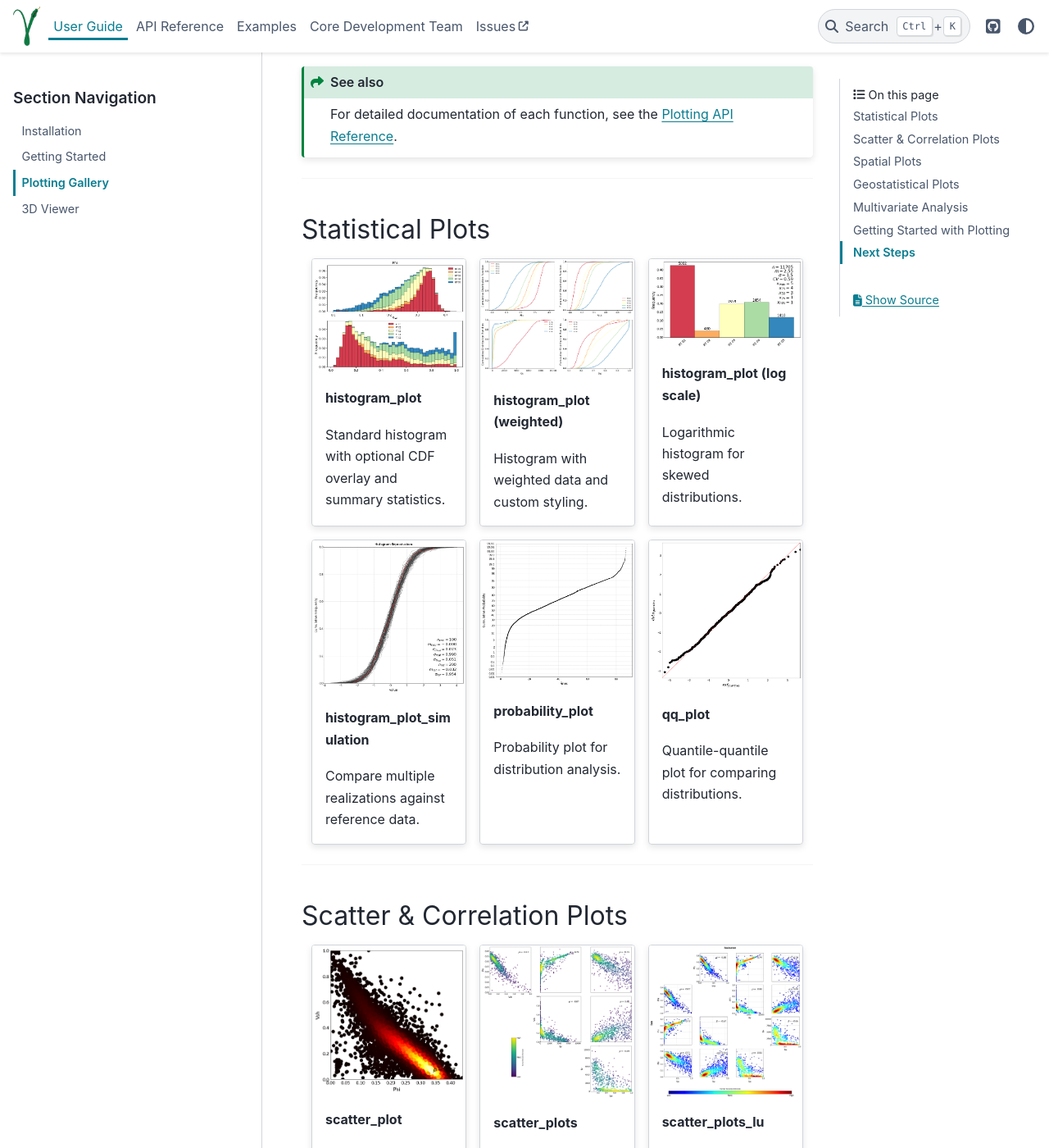
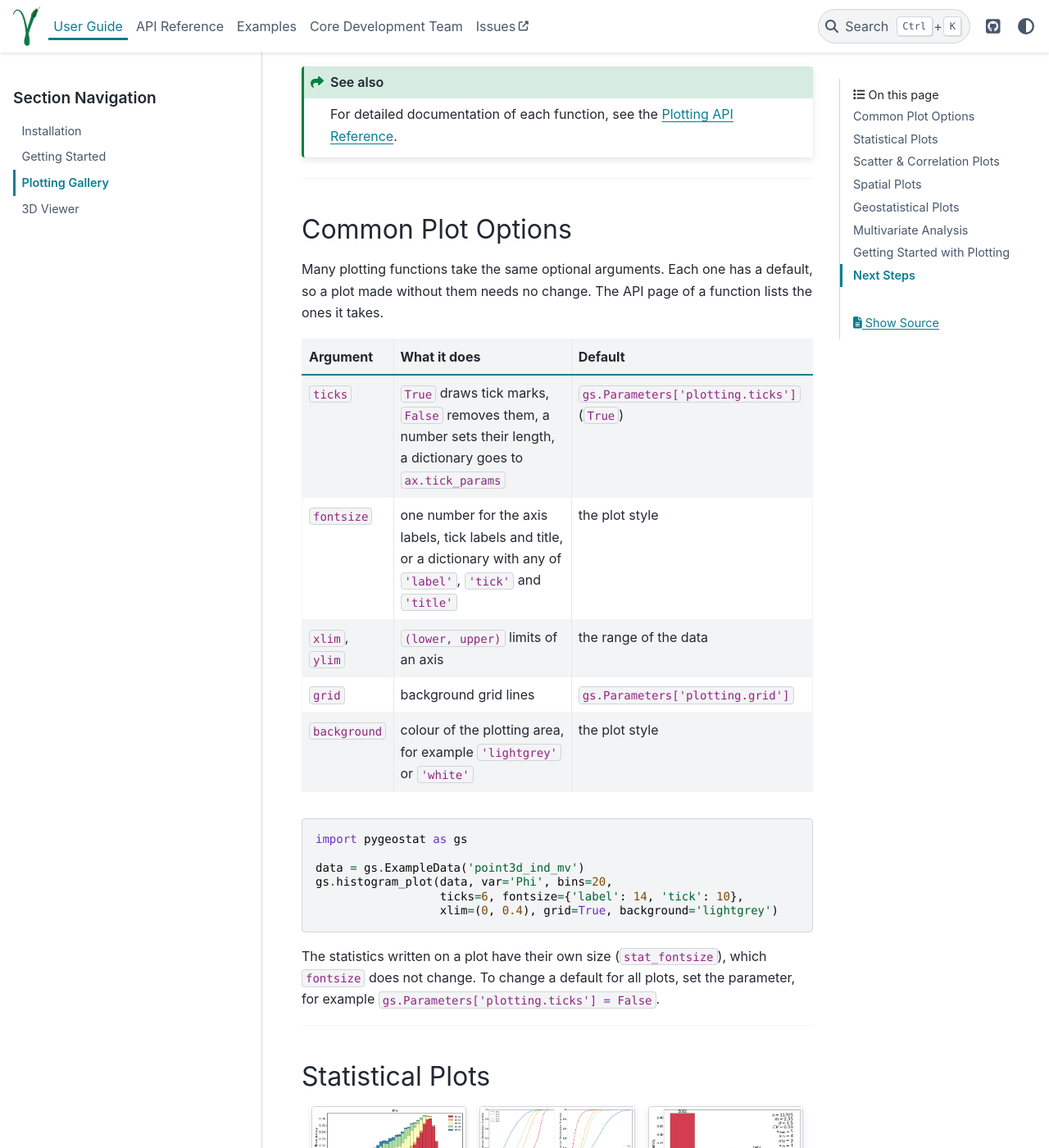
Before and after one commit to CcgAlberta/pygeostat, a Sphinx documentation site: the page built from docs/source/user_guide/plotting_gallery.md, in a window 1280 px wide and 1400 px high, scrolled down 233 px. Shown: the whole window at 82% size. Built offline with Sphinx 7.4.7 and the PyData theme 0.15.4, drawn with Linux system fonts in a browser that asks for light colours; pages that are not in the unit, such as notebooks, are missing from menus.

Commit message:
Ref #155 document the common plot options in the plotting gallery

````diff
--- a/docs/source/user_guide/plotting_gallery.md
+++ b/docs/source/user_guide/plotting_gallery.md
@@ -6,6 +6,33 @@ PyGeoStat provides a comprehensive library of plotting functions for geostatisti
 :::{seealso}
 For detailed documentation of each function, see the {ref}`Plotting API Reference <plotting>`.
 :::
+
+---
+
+## Common Plot Options
+
+Many plotting functions take the same optional arguments. Each one has a default, so a plot made without them
+needs no change. The API page of a function lists the ones it takes.
+
+| Argument | What it does | Default |
+|---|---|---|
+| `ticks` | `True` draws tick marks, `False` removes them, a number sets their length, a dictionary goes to `ax.tick_params` | `gs.Parameters['plotting.ticks']` (`True`) |
+| `fontsize` | one number for the axis labels, tick labels and title, or a dictionary with any of `'label'`, `'tick'` and `'title'` | the plot style |
+| `xlim`, `ylim` | `(lower, upper)` limits of an axis | the range of the data |
+| `grid` | background grid lines | `gs.Parameters['plotting.grid']` |
+| `background` | colour of the plotting area, for example `'lightgrey'` or `'white'` | the plot style |
+
+```python
+import pygeostat as gs
+
+data = gs.ExampleData('point3d_ind_mv')
+gs.histogram_plot(data, var='Phi', bins=20,
+                  ticks=6, fontsize={'label': 14, 'tick': 10},
+                  xlim=(0, 0.4), grid=True, background='lightgrey')
+```
+
+The statistics written on a plot have their own size (`stat_fontsize`), which `fontsize` does not change.
+To change a default for all plots, set the parameter, for example `gs.Parameters['plotting.ticks'] = False`.
 
 ---
 
````
